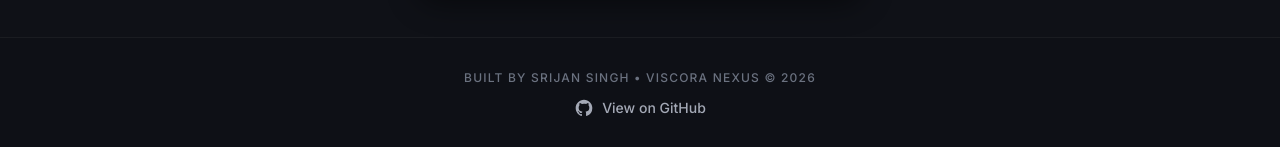
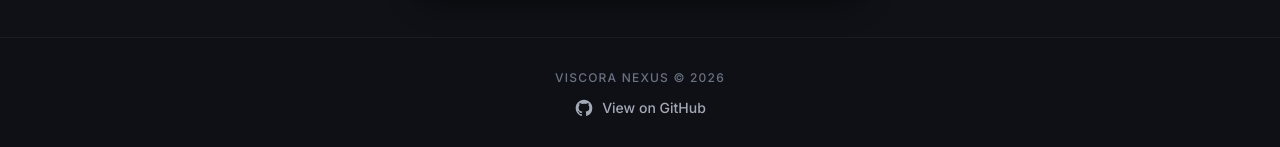
Before and after one commit to SrijanSingh9/Viscora-Major, a React (Vite) app in the folder frontend/: page / in a window 1280 px wide. Shown: the part 650-797 px from the top of the page. Built offline with nearby package versions, Linux system fonts and the light colour scheme.

Commit message:
5th commit

```diff
--- a/frontend/src/App.tsx
+++ b/frontend/src/App.tsx
@@ -720,7 +720,7 @@ function App() {
       }`}>
         <div className="flex flex-col items-center justify-center gap-3">
            <p className={`text-xs tracking-widest uppercase font-medium ${theme === 'dark' ? 'text-[#6B7280]' : 'text-[#9CA3AF]'}`}>
-             Built by Srijan Singh • Viscora Nexus © {new Date().getFullYear()}
+             Viscora Nexus © {new Date().getFullYear()}
            </p>
            <a
              href="https://github.com/SrijanSingh9/Viscora-Nexus"
```
Also changed, not shown: 1 other file (tests, documents, lock files or other folders).
